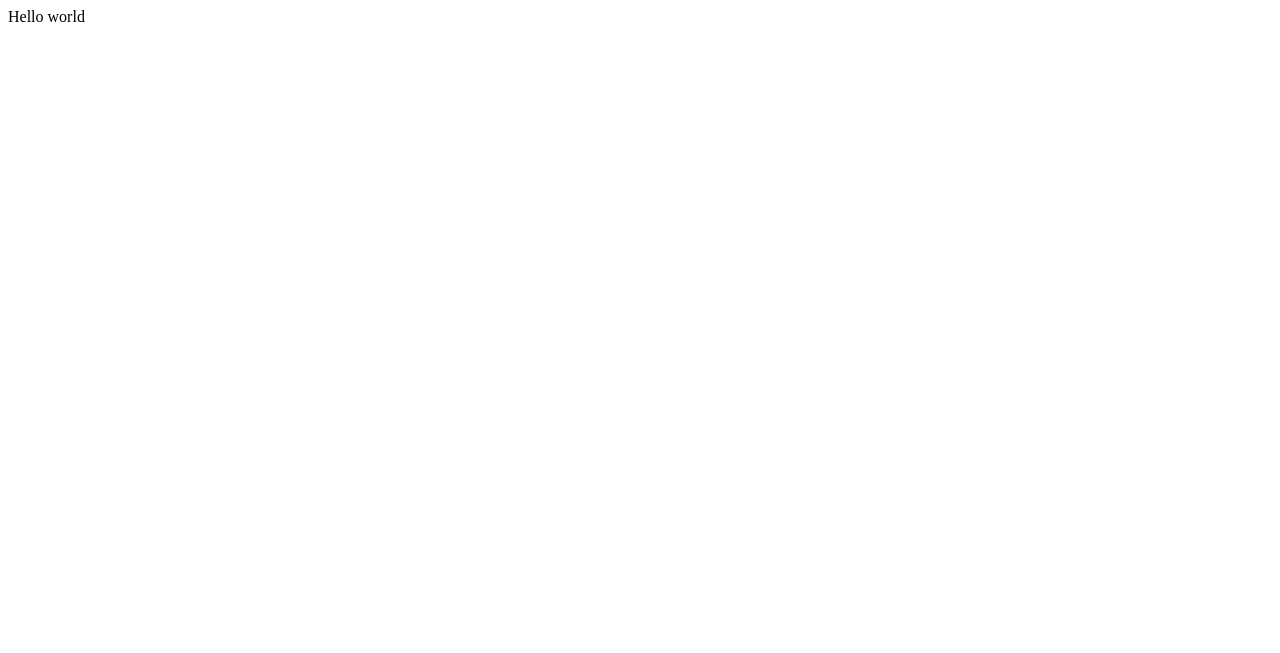
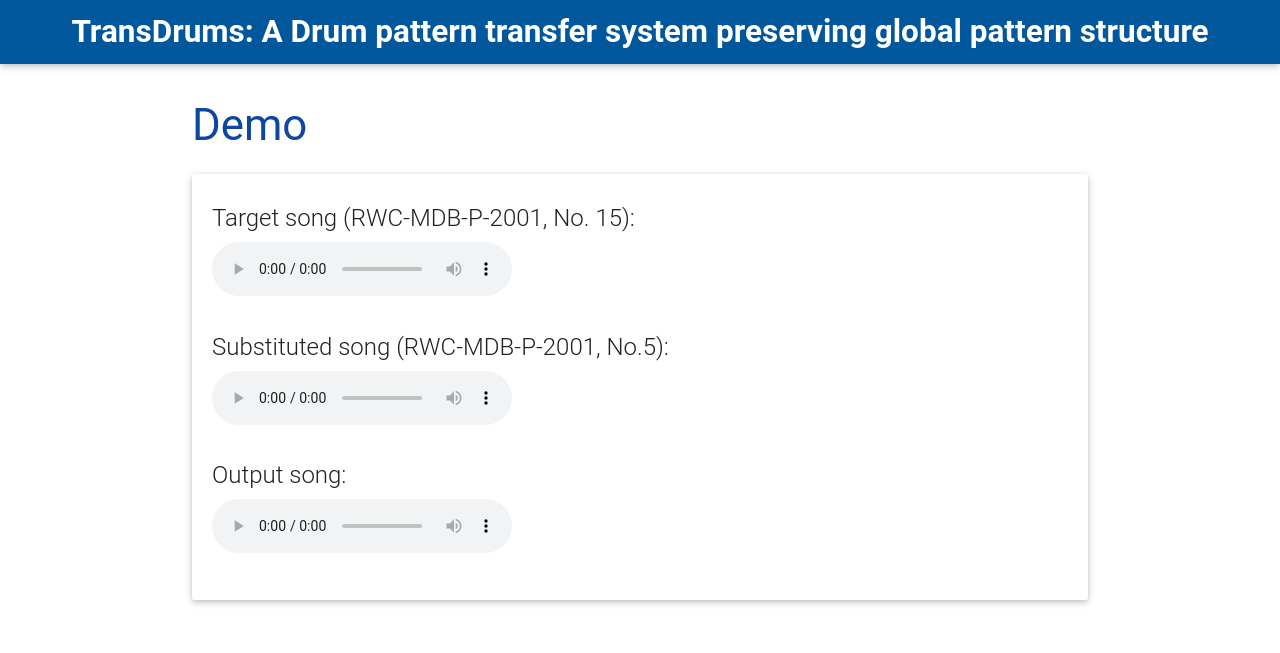
Before and after one commit to ShunSawada/ShunSawada.github.io, a plain HTML site: page index.html in a window 1280 px wide. Drawn offline with Linux system fonts and the light colour scheme; a web font is replaced by a local one.

Commit message:
add songs

```diff
--- a/index.html
+++ b/index.html
@@ -1 +1,80 @@
-Hello world
+<!DOCTYPE html>
+<html>
+
+<head>
+    <meta name="description" content="TrunsDrum" />
+    <title>TrunsDrum</title>
+    <script type="text/javascript" src="js/materialize.min.js"></script>
+    <!--Import Google Icon Font-->
+    <link href="http://fonts.googleapis.com/icon?family=Material+Icons" rel="stylesheet">
+    <!--Import materialize.css-->
+    <link type="text/css" rel="stylesheet" href="css/materialize.min.css" media="screen,projection" />
+
+    <!--Let browser know website is optimized for mobile-->
+    <meta name="viewport" content="width=device-width, initial-scale=1.0" />
+
+    <style>
+        a {
+            font-size: 100%;
+            font-weight: bold;
+            color: #FFFFFF;
+            text-decoration: none;
+        }
+
+        .canvasWrapper {
+            padding: 0px;
+            height: 100%;
+            overflow: scroll;
+        }
+    </style>
+
+</head>
+
+<body onload="init()">
+    <div class="navbar-fixed">
+        <nav>
+            <div class="nav-wrapper light-blue darken-4">
+                <a href="#!" class="brand-logo center">TransDrums: A Drum pattern transfer system preserving global pattern structure</a>
+            </div>
+        </nav>
+    </div>
+    <div class="container">
+        <div class="section">
+            <h3 class="blue-text text-darken-4 header">Demo</h3>
+            <div class="row">
+                <div class="col s12 m12">
+
+                    <div class="card">
+                        <div class="card-content">
+                            <span class="card-title">Target song (RWC-MDB-P-2001, No. 15):</span>
+                            <div class="row">
+                                <div class="col s12">
+                                    <audio controls>
+                                        <source src="wav/015.wav" type="audio/wav">
+                                    </audio>
+                                </div>
+                            </div>
+                            <span class="card-title">Substituted song (RWC-MDB-P-2001, No.5):</span>
+                            <div class="row">
+                                <div class="col s12">
+                                    <audio controls>
+                                        <source src="wav/005.wav" type="audio/wav">
+                                    </audio>
+                                </div>
+                            </div>
+                            <span class="card-title">Output song:</span>
+                            <div class="row">
+                                <div class="col s12">
+                                    <audio controls>
+                                        <source src="wav/005.wav" type="audio/wav">
+                                    </audio>
+                                </div>
+                            </div>
+                        </div>
+                    </div>
+                </div>
+            </div>
+
+</body>
+
+</html>
```
Also changed, not shown: css/materialize.min.css (added), js/materialize.min.js (added), 3 other files.
